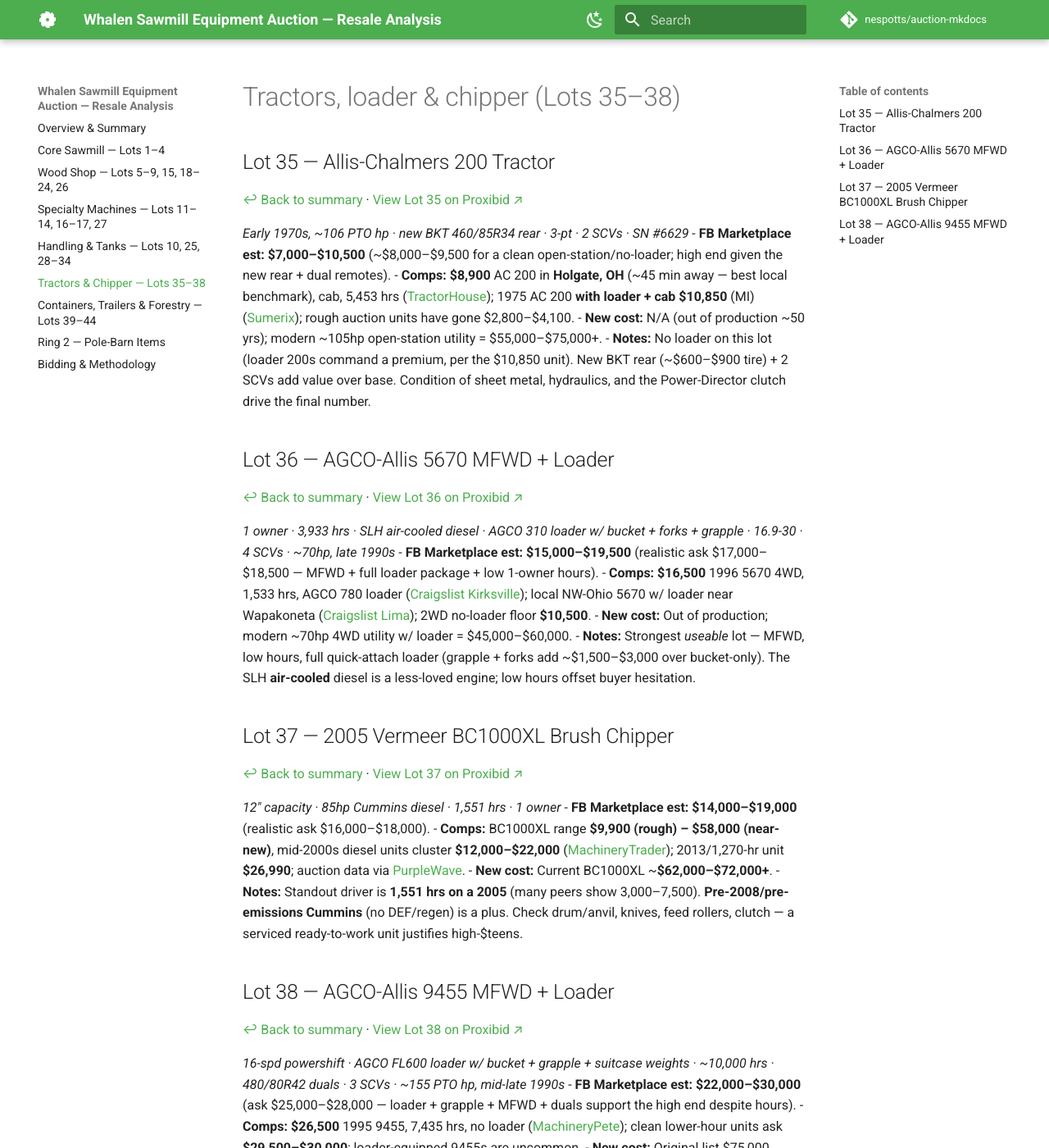
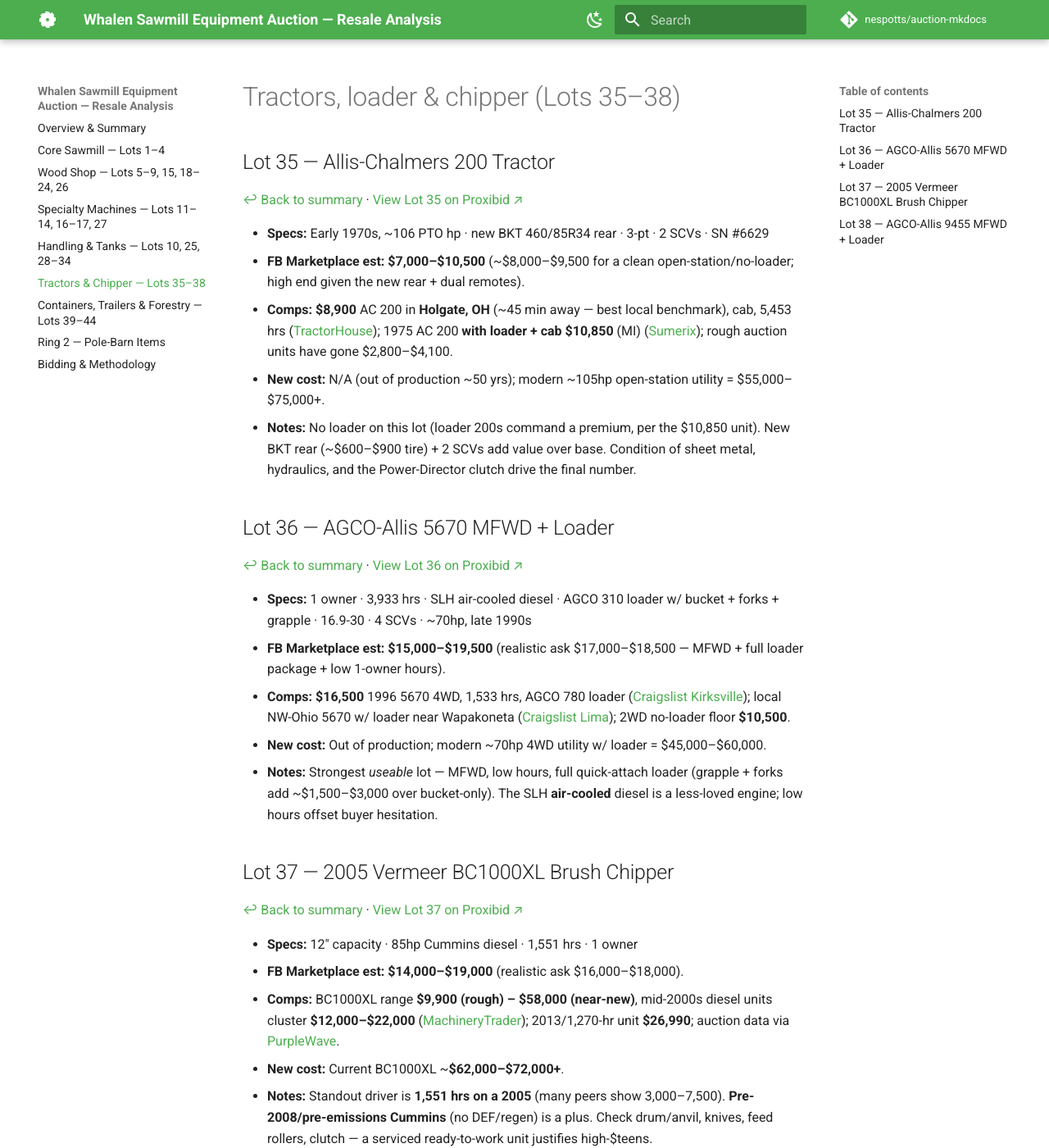
Before and after one commit to nespotts/auction-mkdocs, an MkDocs documentation site: the page built from docs/details-5-tractors.md, in a window 1280 px wide and 1400 px high. Shown: the whole window at 82% size. Built offline with MkDocs 1.6.1 and Material for MkDocs 9.7.7, drawn with Linux system fonts in a browser that asks for light colours; comment, search, counter and statistics services are not loaded; some of the changed text lies outside the part shown.

Commit message:
Bullet every spec subtitle and note callout in lot detail sections
Co-Authored-By: Claude Fable 5 <noreply@anthropic.com>

```diff
--- a/docs/details-5-tractors.md
+++ b/docs/details-5-tractors.md
@@ -4,7 +4,7 @@
 
 [↩ Back to summary](index.md#row-35) · [View Lot 35 on Proxibid ↗](https://www.proxibid.com/Allis-Chalmers-200/lotInformation/100975935)
 
-*Early 1970s, ~106 PTO hp · new BKT 460/85R34 rear · 3-pt · 2 SCVs · SN #6629*
+- **Specs:** Early 1970s, ~106 PTO hp · new BKT 460/85R34 rear · 3-pt · 2 SCVs · SN #6629
 - **FB Marketplace est: $7,000–$10,500** (~$8,000–$9,500 for a clean open-station/no-loader; high end given the new rear + dual remotes).
 - **Comps:** **$8,900** AC 200 in **Holgate, OH** (~45 min away — best local benchmark), cab, 5,453 hrs ([TractorHouse](https://www.tractorhouse.com/listings/for-sale/allis-chalmers/200/tractors/1100)); 1975 AC 200 **with loader + cab $10,850** (MI) ([Sumerix](https://sumeriximp.com/product/1975-allis-chalmers-200/)); rough auction units have gone $2,800–$4,100.
 - **New cost:** N/A (out of production ~50 yrs); modern ~105hp open-station utility = $55,000–$75,000+.
@@ -14,7 +14,7 @@
 
 [↩ Back to summary](index.md#row-36) · [View Lot 36 on Proxibid ↗](https://www.proxibid.com/AGCO-Allis-5670-MFWD/lotInformation/100975936)
 
-*1 owner · 3,933 hrs · SLH air-cooled diesel · AGCO 310 loader w/ bucket + forks + grapple · 16.9-30 · 4 SCVs · ~70hp, late 1990s*
+- **Specs:** 1 owner · 3,933 hrs · SLH air-cooled diesel · AGCO 310 loader w/ bucket + forks + grapple · 16.9-30 · 4 SCVs · ~70hp, late 1990s
 - **FB Marketplace est: $15,000–$19,500** (realistic ask $17,000–$18,500 — MFWD + full loader package + low 1-owner hours).
 - **Comps:** **$16,500** 1996 5670 4WD, 1,533 hrs, AGCO 780 loader ([Craigslist Kirksville](https://kirksville.craigslist.org/grq/d/easton-agco-allis-wd-tractor-loader/7851335714.html)); local NW-Ohio 5670 w/ loader near Wapakoneta ([Craigslist Lima](https://limaohio.craigslist.org/grd/d/wapakoneta-agco-5670-loader-tractor/7814425015.html)); 2WD no-loader floor **$10,500**.
 - **New cost:** Out of production; modern ~70hp 4WD utility w/ loader = $45,000–$60,000.
@@ -24,7 +24,7 @@
 
 [↩ Back to summary](index.md#row-37) · [View Lot 37 on Proxibid ↗](https://www.proxibid.com/2005-Vermeer-BC1000-XL-chipper/lotInformation/100975937)
 
-*12" capacity · 85hp Cummins diesel · 1,551 hrs · 1 owner*
+- **Specs:** 12" capacity · 85hp Cummins diesel · 1,551 hrs · 1 owner
 - **FB Marketplace est: $14,000–$19,000** (realistic ask $16,000–$18,000).
 - **Comps:** BC1000XL range **$9,900 (rough) – $58,000 (near-new)**, mid-2000s diesel units cluster **$12,000–$22,000** ([MachineryTrader](https://www.machinerytrader.com/listings/for-sale/vermeer/bc1000xl/towable-wood-chippers-forestry-equipment/31463)); 2013/1,270-hr unit **$26,990**; auction data via [PurpleWave](https://www.purplewave.com/market-value/forestry-and-logging-equipment/grinding-and-shredding/wood-chipper-or-stump-grinder/vermeer/bc1000xl).
 - **New cost:** Current BC1000XL ~**$62,000–$72,000+**.
@@ -34,7 +34,7 @@
 
 [↩ Back to summary](index.md#row-38) · [View Lot 38 on Proxibid ↗](https://www.proxibid.com/AGCO-Allis-9455-MFWD-with-loader/lotInformation/100975938)
 
-*16-spd powershift · AGCO FL600 loader w/ bucket + grapple + suitcase weights · ~10,000 hrs · 480/80R42 duals · 3 SCVs · ~155 PTO hp, mid-late 1990s*
+- **Specs:** 16-spd powershift · AGCO FL600 loader w/ bucket + grapple + suitcase weights · ~10,000 hrs · 480/80R42 duals · 3 SCVs · ~155 PTO hp, mid-late 1990s
 - **FB Marketplace est: $22,000–$30,000** (ask $25,000–$28,000 — loader + grapple + MFWD + duals support the high end despite hours).
 - **Comps:** **$26,500** 1995 9455, 7,435 hrs, no loader ([MachineryPete](https://www.machinerypete.com/tractors/100-174-hp/agco-allis/9455)); clean lower-hour units ask **$29,500–$30,000**; loader-equipped 9455s are uncommon.
 - **New cost:** Original list $75,000 (1999) ([TractorData](https://www.tractordata.com/farm-tractors/002/2/2/2226-agco-allis-9455.html)); modern ~155hp MFWD + loader = $165,000–$200,000+.
```
Also changed, not shown: docs/details-1-sawmill.md (+2 -2 lines), docs/details-2-woodshop.md (+3 -3 lines), docs/details-3-specialty.md (+4 -4 lines), docs/details-4-handling.md (+1 -1 lines), docs/details-6-trailers.md (+1 -1 lines).
